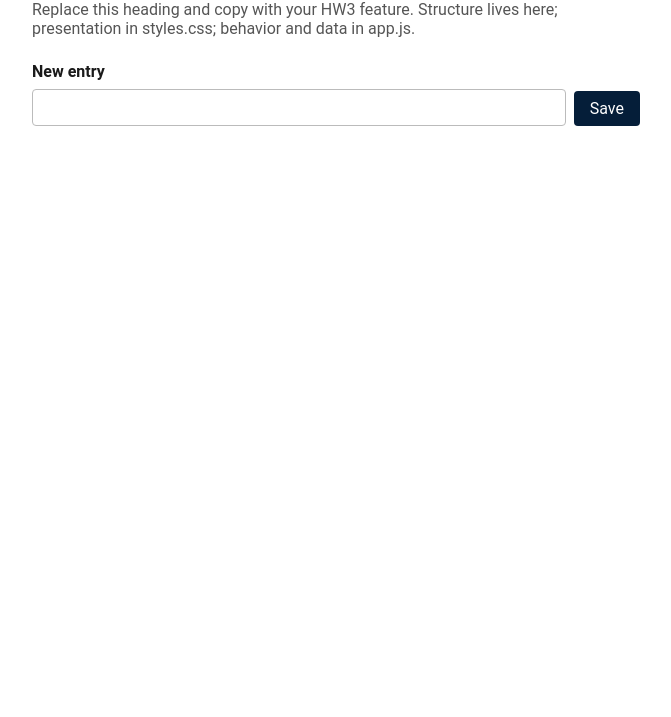
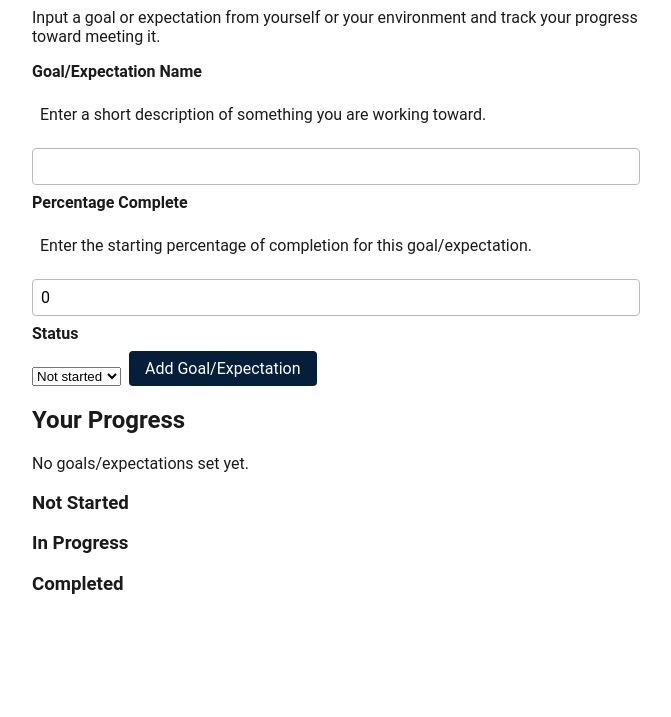
Before and after one commit to kylascott11/mgt3725-hw4, a website: page index.html in a window 1280 px wide. Shown: the part 83-800 px from the top of the page, without its empty margins (304-975 px from the left). Drawn offline with Linux system fonts and the light colour scheme.

Commit message:
Paste index.html from HW3

```diff
--- a/index.html
+++ b/index.html
@@ -1,26 +1,77 @@
-<!DOCTYPE html>
+<!doctype html>
 <html lang="en">
 <head>
   <meta charset="utf-8">
   <meta name="viewport" content="width=device-width, initial-scale=1">
-  <title>Entries</title>
+  <title>Progress Tracker | MGT 3745</title>
   <link rel="stylesheet" href="styles.css">
+  <script src="app.js" defer></script>
 </head>
 <body>
   <main>
-    <h1>Entries</h1>
-    <p class="lede">Replace this heading and copy with your HW3 feature. Structure lives here; presentation in styles.css; behavior and data in app.js.</p>
+    <h1>Progress Tracker</h1>
+    <p>Input a goal or expectation from yourself or your environment and track your progress toward meeting it.</p>
 
-    <form id="entry-form">
-      <label for="entry-text">New entry</label>
-      <input id="entry-text" name="text" type="text" autocomplete="off" required>
-      <button type="submit">Save</button>
-    </form>
+    <section aria-labelledby="createGoalHeading">
+      <form id="goalForm" novalidate>
+        <label for="goalName">Goal/Expectation Name</label>
+        <p id="goalError" role="alert" aria-live="assertive"></p>
+        <p id="goalNameHelp">Enter a short description of something you are working toward.</p>
+        <input id="goalName" name="goalName" type="text" aria-describedby="goalNameHelp goalError" autocomplete="off">
 
-    <p id="status" class="status" role="status" aria-live="polite"></p>
+        <label for="goalPercentage">Percentage Complete</label>
+        <p id="percentageError" role="alert" aria-live="assertive"></p>
+        <p id="goalPercentageHelp">Enter the starting percentage of completion for this goal/expectation.</p>
+        <input id="goalPercentage" name="goalPercentage" type="number" min="0" max="100" step="1" value="0" aria-describedby="goalError">
 
-    <ul id="entry-list" aria-label="Saved entries"></ul>
+        <label for="goalStatus">Status</label>
+        <select id="goalStatus" name="goalStatus" aria-describedby="goalError">
+          <option value="not-started">Not started</option>
+          <option value="in-progress">In progress</option>
+          <option value="completed">Completed</option>
+        </select>
+
+        <button type="submit">Add Goal/Expectation</button>
+      </form>
+    </section>
+
+    <p id="saveStatus" role="status" aria-live="polite"></p>
+    <p id="saveError" role="alert" aria-live="assertive"></p>
+
+    <section aria-labelledby="progressHeading">
+      <h2 id="progressHeading">Your Progress</h2>
+      <p id="emptyState">No goals/expectations set yet.</p>
+
+      <section aria-labelledby="notStartedHeading">
+        <h3 id="notStartedHeading">Not Started</h3>
+        <ul id="notStartedGoalList" aria-label="Not started goals/expectations"></ul>
+      </section>
+
+      <section aria-labelledby="inProgressHeading">
+        <h3 id="inProgressHeading">In Progress</h3>
+        <ul id="inProgressGoalList" aria-label="In progress goals/expectations"></ul>
+      </section>
+
+      <section aria-labelledby="completedHeading">
+        <h3 id="completedHeading">Completed</h3>
+        <ul id="completedGoalList" aria-label="Completed goals/expectations"></ul>
+      </section>
+    </section>
+
+    <template id="markerTemplate">
+      <li class="progress-tracker">
+        <article>
+          <h4 class="tracker-name"></h4>
+          <p class="tracker-status"></p>
+          <div class="tracker-actions" aria-label="Progress Tracker actions">
+            <button type="button" data-action="edit">Edit</button>
+            <button type="button" data-action="update">Update</button>
+            <button type="button" data-action="complete">Mark complete</button>
+            <button type="button" data-action="remove">Remove</button>
+          </div>
+        </article>
+      </li>
+    </template>
   </main>
-  <script src="app.js"></script>
 </body>
 </html>
```
